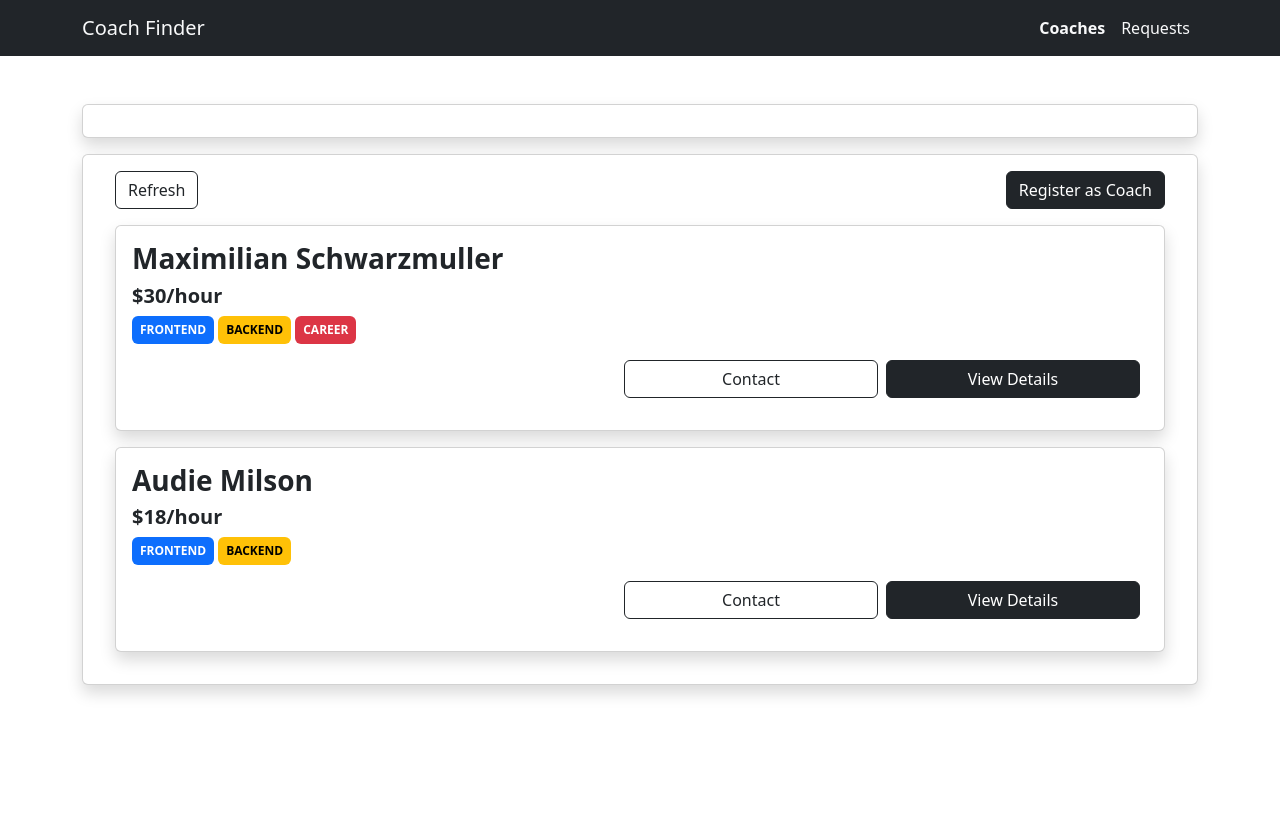
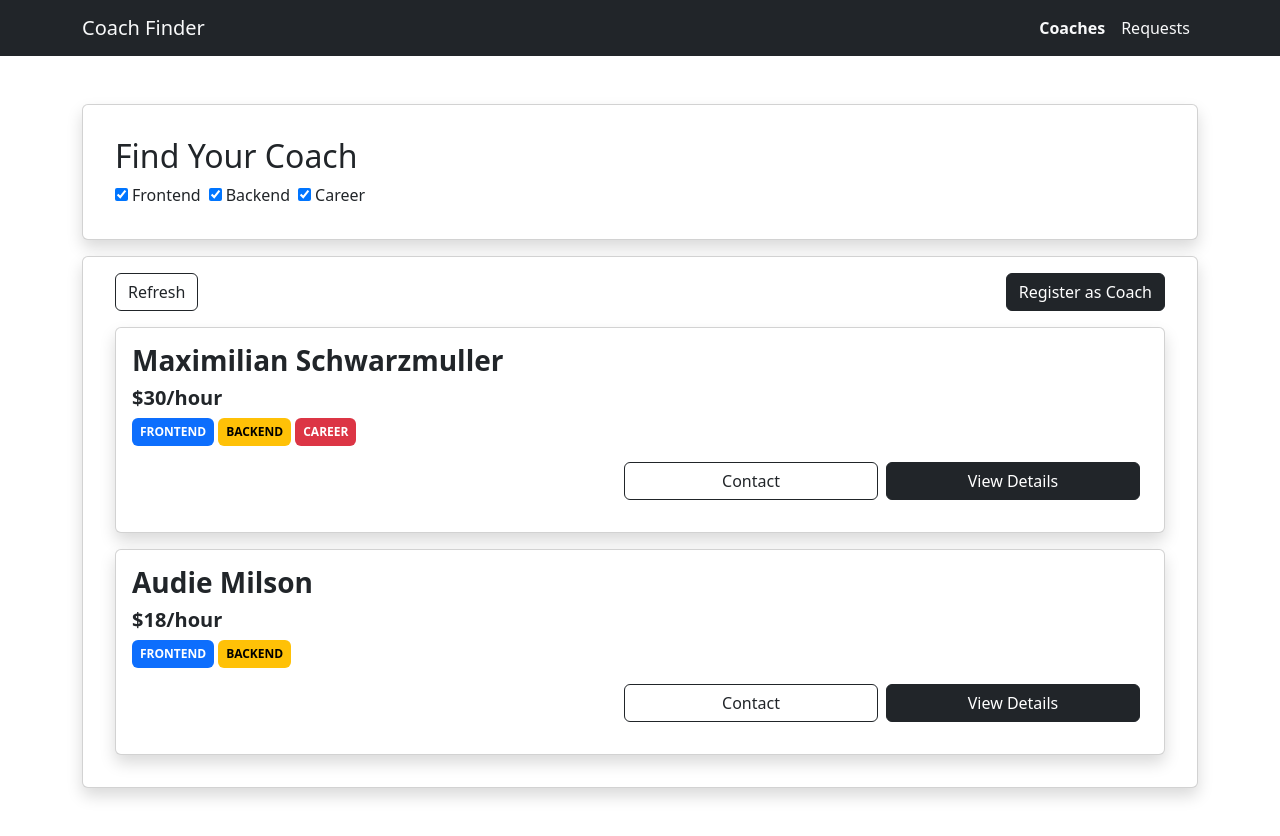
Before and after one commit to audie38/vue-project, a Vue app in the folder cli/coach-finder/: page /coaches in a window 1280 px wide. Before the commit the page ends 800 px from the top, so only its background shows below. Built offline with nearby package versions, Linux system fonts and the light colour scheme.

Commit message:
Implement Coach Filter

```diff
--- a/cli/coach-finder/src/components/coaches/CoachFilter.vue
+++ b/cli/coach-finder/src/components/coaches/CoachFilter.vue
@@ -1,11 +1,39 @@
 <template>
-  <base-card></base-card>
+  <base-card>
+    <div class="p-3">
+      <h2>Find Your Coach</h2>
+      <div class="d-flex justify-content-start align-items-center">
+        <div class="me-2">
+          <input class="me-1" value="frontend" type="checkbox" id="frontend" checked v-model="checkedAreas" @change="setFilter" />
+          <label for="frontend">Frontend</label>
+        </div>
+        <div class="me-2">
+          <input class="me-1" value="backend" type="checkbox" id="backend" checked v-model="checkedAreas" @change="setFilter" />
+          <label for="backend">Backend</label>
+        </div>
+        <div class="me-2">
+          <input class="me-1" value="career" type="checkbox" id="career" checked v-model="checkedAreas" @change="setFilter" />
+          <label for="career">Career</label>
+        </div>
+      </div>
+    </div>
+  </base-card>
 </template>
 
 <script>
 export default {
   name: "CoachFilter",
   components: {},
+  data() {
+    return {
+      checkedAreas: ["frontend", "backend", "career"],
+    };
+  },
+  methods: {
+    setFilter() {
+      this.$emit("change-filter", this.checkedAreas);
+    },
+  },
 };
 </script>
 
--- a/cli/coach-finder/src/pages/coaches/CoachesList.vue
+++ b/cli/coach-finder/src/pages/coaches/CoachesList.vue
@@ -1,12 +1,12 @@
 <template>
-  <CoachFilter />
+  <CoachFilter @change-filter="setFilter" />
   <base-card>
     <div class="d-flex justify-content-start align-items-center mx-3">
       <button class="btn btn-outline-dark me-1">Refresh</button>
       <router-link class="btn btn-dark ms-auto" to="/register">Register as Coach</router-link>
     </div>
     <div v-if="hasCoaches">
-      <CoachItem v-for="coach in coaches" :key="coach.id" :coachData="coach" />
+      <CoachItem v-for="coach in filteredCoaches" :key="coach.id" :coachData="coach" />
     </div>
     <div class="mt-3" v-else>
       <h3>No Coaches found</h3>
@@ -26,8 +26,26 @@ export default {
     CoachFilter,
     CoachItem,
   },
+  data() {
+    return {
+      areaFilters: ["frontend", "backend", "career"],
+    };
+  },
   computed: {
-    ...mapGetters("coach", ["coaches", "hasCoaches"]),
+    ...mapGetters("coach", ["hasCoaches"]),
+    filteredCoaches() {
+      const coaches = this.$store.getters["coach/coaches"];
+      return coaches.filter((coach) => {
+        if (this.areaFilters.some((area) => coach.areas.includes(area))) {
+          return true;
+        }
+      });
+    },
+  },
+  methods: {
+    setFilter(filter) {
+      this.areaFilters = filter;
+    },
   },
 };
 </script>
```
